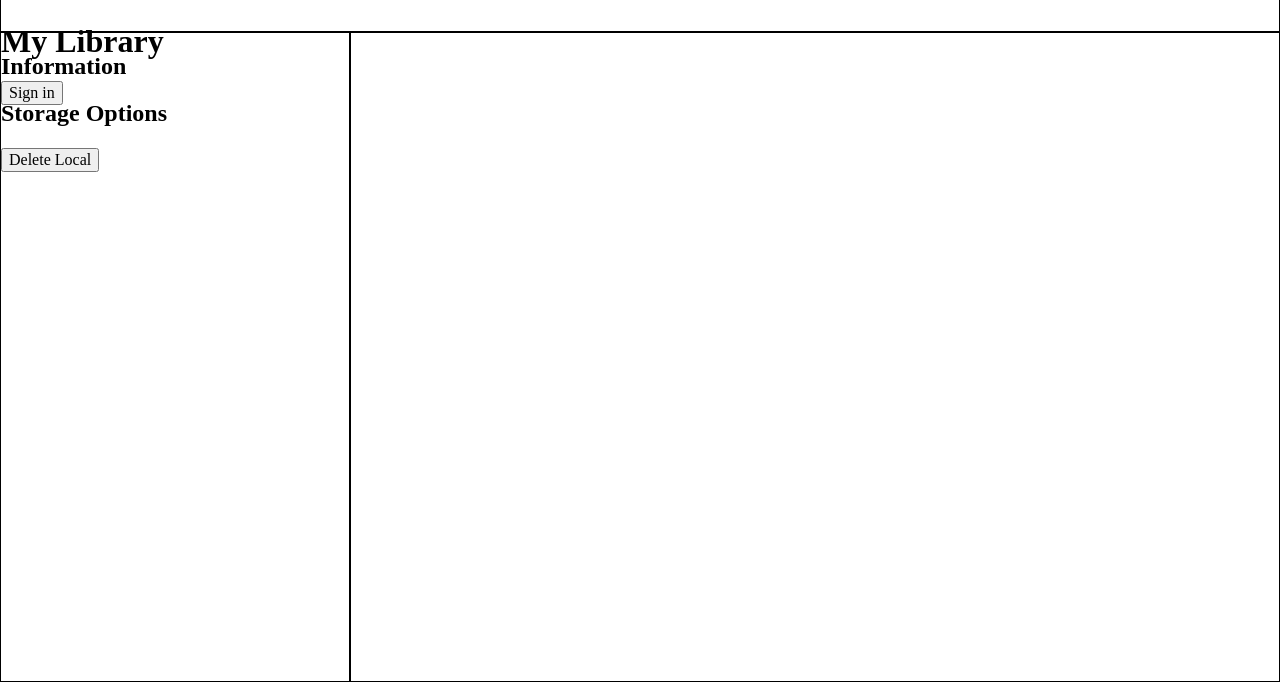
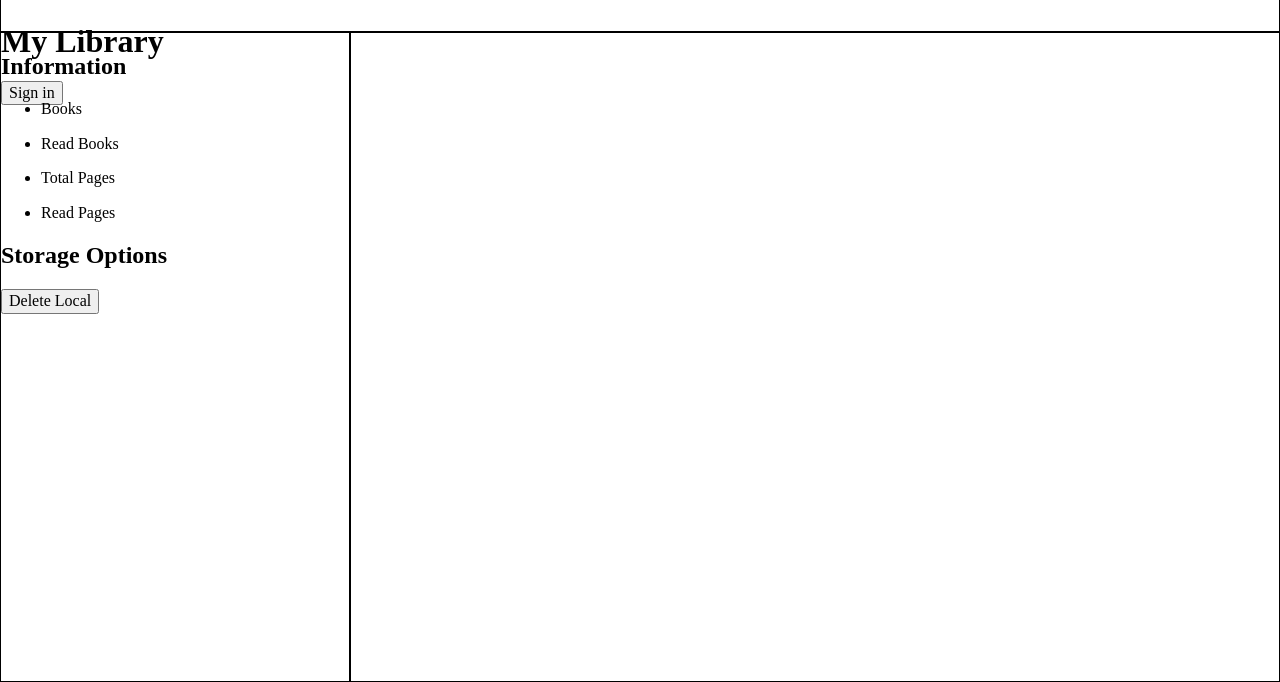
Before and after one commit to Christopher-Patrick-Tortora/library, a plain HTML site: page index.html in a window 1280 px wide. Shown: the part 68-750 px from the top of the page. Drawn offline with Linux system fonts and the light colour scheme.

Commit message:
Add content

```diff
--- a/index.html
+++ b/index.html
@@ -17,6 +17,24 @@
     <aside>
       <section class="information">
         <h2>Information</h2>
+        <ul>
+          <li>
+            <p>Books</p>
+            <p></p>
+          </li>
+          <li>
+            <p>Read Books</p>
+            <p></p>
+          </li>
+          <li>
+            <p>Total Pages</p>
+            <p></p>
+          </li>
+          <li>
+            <p>Read Pages</p>
+            <p></p>
+          </li>
+        </ul>
       </section>
       <section>
         <h2>Storage Options</h2>
```
